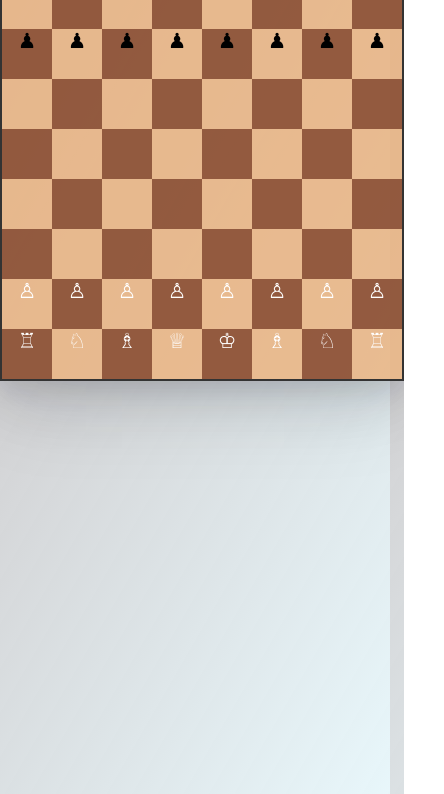
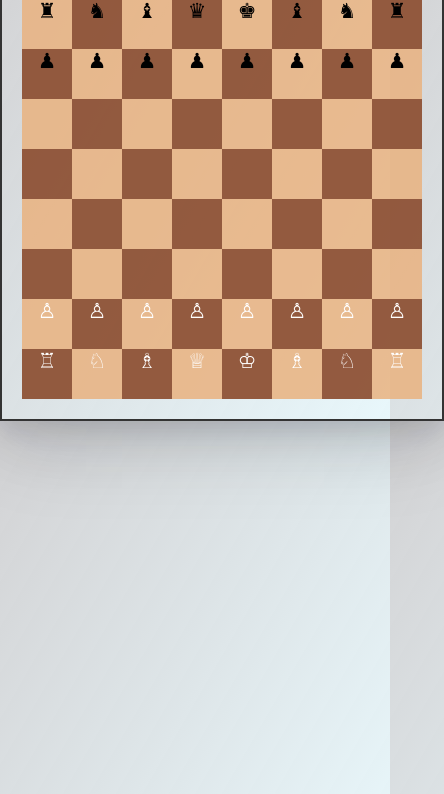
Before and after one commit to Sudhar2006/chess-board, a plain HTML site: page index.html in a window 390 px wide. Shown: the part 50-844 px from the top of the page, 444 px wide, since content can reach past the window. Drawn offline with Linux system fonts and the light colour scheme.

Commit message:
Update style.css

```diff
--- a/style.css
+++ b/style.css
@@ -54,7 +54,7 @@ h1 {
     .container {
         width: 400px;
         height: 400px;
-        padding:2opx;
+        padding:20px;
     }
     h1{
         font-size:1.5rem
```
